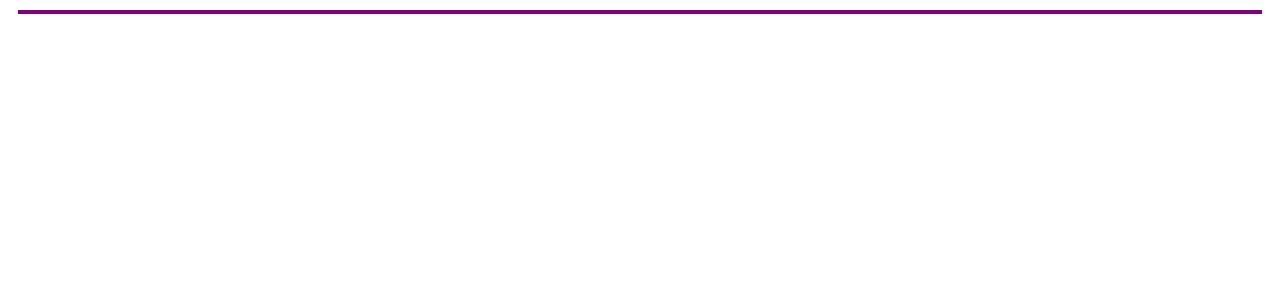
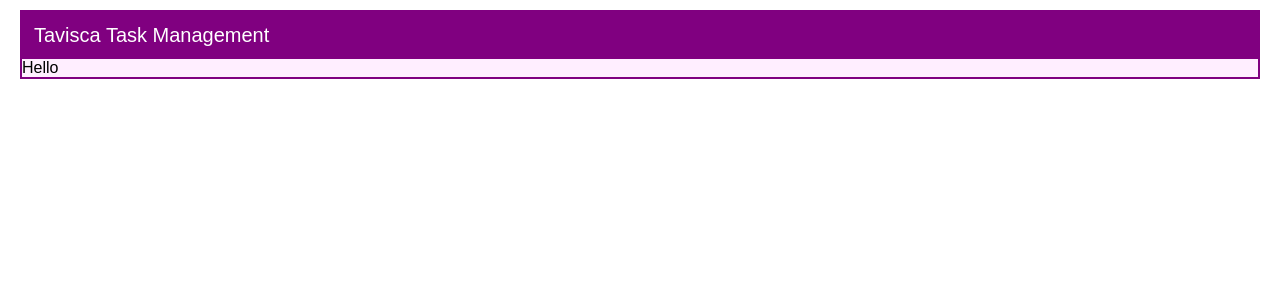
Before and after one commit to mohammadmanzoor8972/Task-Management-React, a React (Create React App) app: page / in a window 1280 px wide. Shown: the top 300 px of the page. Built offline with nearby package versions, Linux system fonts and the light colour scheme.

Commit message:
Added Header Styled Component

```diff
--- a/src/App.js
+++ b/src/App.js
@@ -1,15 +1,16 @@
 import React from "react";
-import "./styles.css";
-import {createGlobalStyle} from "styled-components";
 import styled from "styled-components";
 import { Container } from "./styled/container";
-
+import { Root } from "./styled/root";
+import ApplicationTitle from "./components/Header/TaskHeader"
 
 export default function App() {
   return (
    <>
+   <Root/>
    <Container>
-
+    <ApplicationTitle>Tavisca Task Management</ApplicationTitle>
+    Hello
    </Container>
    </>
   );
--- a/src/components/Header/TaskHeader.js
+++ b/src/components/Header/TaskHeader.js
@@ -1,2 +1,15 @@
 import React, { Component } from 'react';
 import styled from 'styled-components';
+import { primaryColor } from '../../styled/theme';
+import { Container } from '../../styled/container';
+
+const ApplicationTitle = styled(Container)`
+  margin: 0px;
+  font-size: 20px;
+  background-color: ${primaryColor};
+  color: #ffff;
+  padding: 10px;
+`;
+
+
+export default ApplicationTitle;
--- a/src/styled/container.js
+++ b/src/styled/container.js
@@ -4,5 +4,5 @@
 export const Container = styled.div`
   border: 2px solid purple;
   margin: 10px;
-  background-color: ${primaryColorLight}
+  background-color: ${primaryColorLight};
 `;
--- /dev/null
+++ b/src/styled/root.js
@@ -0,0 +1,8 @@
+import { createGlobalStyle } from "styled-components";
+
+export const Root = createGlobalStyle`
+body{
+font-family: Arial, Helvetica, sans-serif;
+margin:10px;
+}
+`;
--- a/src/styles.css
+++ /dev/null
@@ -1,4 +0,0 @@
-.App {
-  font-family: sans-serif;
-  text-align: center;
-}
```
